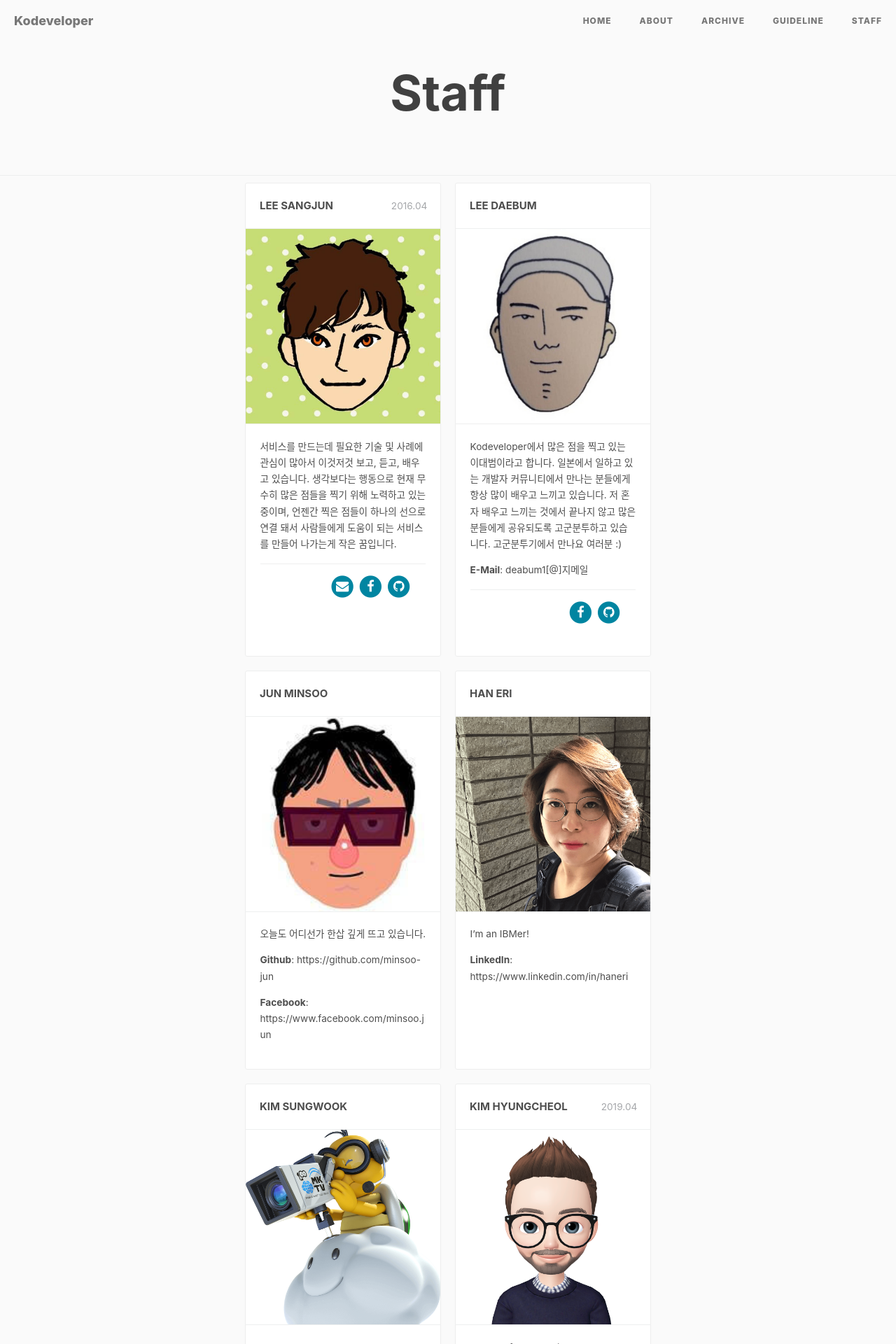
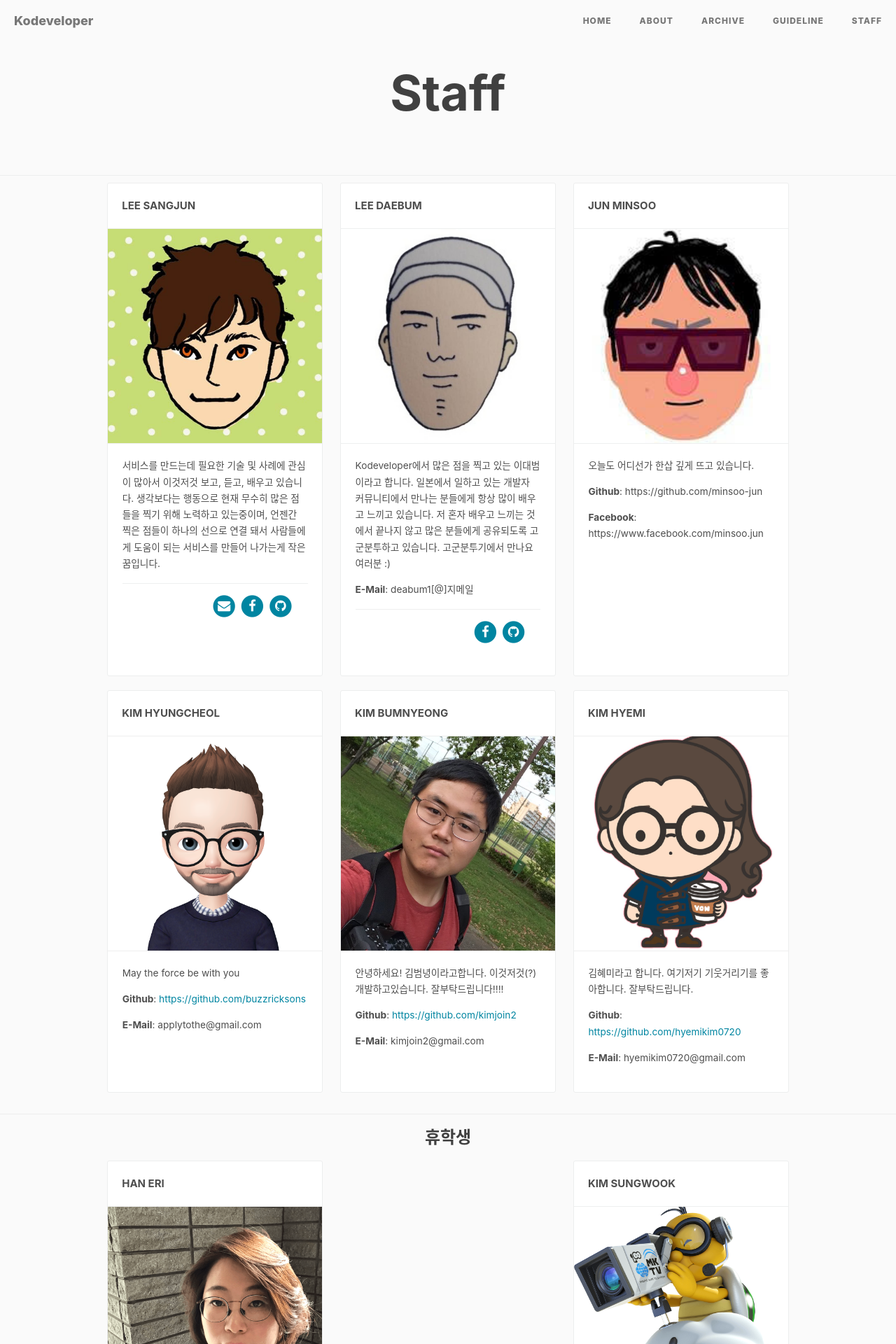
Before and after one commit to kodevops/blog, a Jekyll site: the page built from staff/index.html, in a window 1280 px wide. Shown: the top 1920 px of the page at 70% size. Built offline with Jekyll 4.4.1, drawn with Linux system fonts in a browser that asks for light colours; nearby versions of some CDN libraries; comment, search, counter and statistics services are not loaded; some of the changed text lies outside the part shown.

Commit message:
fix: 휴학생 추가 및 37차 고군분투기 범녕님 발표자료 추가

```diff
--- a/_posts/2019-12-19-struggle-37.markdown
+++ b/_posts/2019-12-19-struggle-37.markdown
@@ -46,9 +46,9 @@
 
 ### 발표 자료
 
-**김범녕(@김범녕) : GAS(Google Apps Script)+Firebase활용하기** - TODO
+**김범녕(@김범녕) : GAS(Google Apps Script)+Firebase활용하기** - [자료](https://docs.google.com/presentation/d/1m28GpV195OtZrHvHO3YmEMTdeXwKTK9J6nuZlkjwXk8/edit?usp=sharing)
 
-**전민수(@manggu) : SRE(Site Reliability Engineering)** - TODO
+**전민수(@manggu) : SRE(Site Reliability Engineering)** - 비공개
 
 **이대범(@daebum-lee) : 코디벨로퍼 연말정산** - [자료](https://drive.google.com/file/d/1vVkbYNlhwk8Thlx8hE_v0sFTWaeeI98W/view?usp=sharing)
 
--- a/staff/css/timeline.css
+++ b/staff/css/timeline.css
@@ -321,6 +321,16 @@
   text-decoration: none;
 }
 
+@media screen and (min-width: 900px) {
+  .cbp_tmtimeline {
+    max-width: 1200px;
+  }
+
+  .cbp_tmtimeline > li {
+    width: 33%;
+  }
+}
+
 @media screen and (max-width: 400px) {
   .main{
     padding-bottom: 0px;
--- a/staff/index.html
+++ b/staff/index.html
@@ -5,6 +5,7 @@
 
 <!DOCTYPE html>
 <html class="no-js">
+
 <head>
   <meta charset="UTF-8" />
   <meta http-equiv="X-UA-Compatible" content="IE=edge,chrome=1">
@@ -13,6 +14,7 @@
   <link rel="stylesheet" type="text/css" href="css/timeline.css" />
   <script src="js/modernizr.custom.js"></script>
 </head>
+
 <body>
   <div class="container" style="margin:0;padding:0;width:100%;">
     <header>
@@ -24,11 +26,11 @@
         <li>
           <div class="cbp_tmlabel">
             <h2 id="boxoffice">LEE SANGJUN</h2>
-							<time>2016.04</time>
+            <!-- <time>2016.04</time> -->
             <img src="images/staff-avatar-sangjun.jpeg">
             <ul>
               <li>
-                  서비스를 만드는데 필요한 기술 및 사례에 관심이 많아서 이것저것 보고, 듣고, 배우고 있습니다. 생각보다는 행동으로 현재 무수히 많은 점들을 찍기 위해 노력하고 있는중이며,  언젠간 찍은 점들이 하나의 선으로 연결 돼서 사람들에게 도움이 되는 서비스를 만들어 나가는게 작은 꿈입니다.
+                서비스를 만드는데 필요한 기술 및 사례에 관심이 많아서 이것저것 보고, 듣고, 배우고 있습니다. 생각보다는 행동으로 현재 무수히 많은 점들을 찍기 위해 노력하고 있는중이며, 언젠간 찍은 점들이 하나의 선으로 연결 돼서 사람들에게 도움이 되는 서비스를 만들어 나가는게 작은 꿈입니다.
               </li>
               <li class="skill">
                 <ul class="list-inline text-right">
@@ -116,35 +116,7 @@
         </li>
         <li>
           <div class="cbp_tmlabel">
-              <h2 id="boxoffice">HAN ERI</h2>
-              <!-- <time>TODO</time> -->
-              <img src="images/staff-avatar-haneri.png">
-              <ul>
-                <li>
-                  I’m an IBMer!
-                </li>
-                <li>
-                  <span><b>LinkedIn</b>: https://www.linkedin.com/in/haneri</span>
-                </li>
-              </ul>
-            </div>
-          </li>
-          <li>
-            <div class="cbp_tmlabel">
-              <h2 id="boxoffice">KIM SUNGWOOK</h2>
-              <!-- <time>TODO</time> -->
-              <img src="images/staff-avatar-sungwook.png">
-              <ul>
-                <li>
-                  'status': 'Web Developer Freelance_beginner', 'photo&video creator'
-                </li>
-              </ul>
-            </div>
-          </li>
-          <li>
-            <div class="cbp_tmlabel">
             <h2 id="boxoffice">KIM HYUNGCHEOL</h2>
-              <time>2019.04</time>
             <img src="images/staff-avatar-yoda.png">
             <ul>
               <li>
@@ -162,7 +134,6 @@
         <li>
           <div class="cbp_tmlabel">
             <h2 id="boxoffice">KIM BUMNYEONG</h2>
-              <time>2019.07</time>
             <img src="images/staff-avatar-bumnyeong.jpg">
             <ul>
               <li>
@@ -195,27 +165,42 @@
             </ul>
           </div>
         </li>
-					<!--<li>
+      </ul>
+    </div>
+  </div>
+
+  <hr />
+
+  <div class="main">
+    <h3 class="text-center">휴학생</h3>
+    <ul class="cbp_tmtimeline">
+      <li>
         <div class="cbp_tmlabel">
-							<h2>Alitrip.com @Alibaba</h2>
-							<time>2014 - 2015</time>
-							<img src="images/intern-alitrip.jpg">
+          <h2 id="boxoffice">HAN ERI</h2>
+          <img src="images/staff-avatar-haneri.png">
           <ul>
             <li>
-									Alitrip, formerly Taobao Travel, is one of the biggest platform for China's online travel sector, on which there has over 10,000 merchants providing airplane tickets, vacation packages, hotel booking services, visa application services and tour guide services.<br>
-									As a <b>Intern Front-End Engineer</b>, I provided mobile-web and hybrid-apps development for our online travel business. Besides, I  contribute to performance, UI rendering optimization and CSS library.
+              I’m an IBMer!
             </li>
-								<li class="skill">
-									<span class="cbp_tmicon-phone"></span>
-									<span><b>JS</b></span>
-									<a href="https://github.com/kissyteam/kissy"><span class="i-kissy"></span></a>
-									<span class="link"><a target="_blank" href="http://alitrip.com">alitrip.com</a></span>
+            <li>
+              <span><b>LinkedIn</b>: https://www.linkedin.com/in/haneri</span>
             </li>
           </ul>
         </div>
-					</li>-->
+      </li>
+      <li>
+        <div class="cbp_tmlabel">
+          <h2 id="boxoffice">KIM SUNGWOOK</h2>
+          <img src="images/staff-avatar-sungwook.png">
+          <ul>
+            <li>
+              'status': 'Web Developer Freelance_beginner', 'photo&video creator'
+            </li>
           </ul>
         </div>
+      </li>
+    </ul>
   </div>
 </body>
+
 </html>
```
Also changed, not shown: other parts of staff/index.html (+0 -3 lines), Gemfile.lock, README.md. Lines whose indentation alone changed are shown as unchanged.
